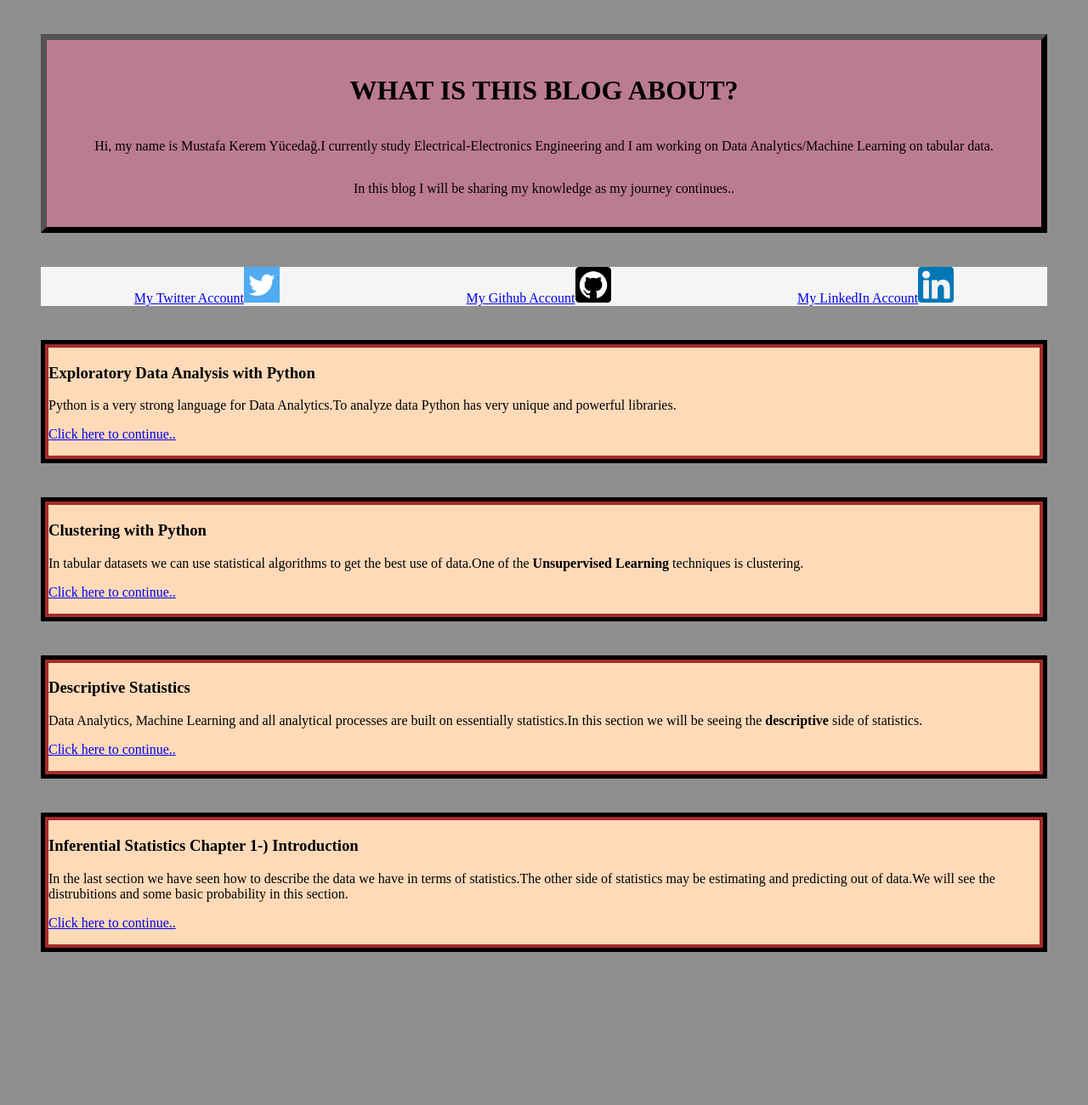
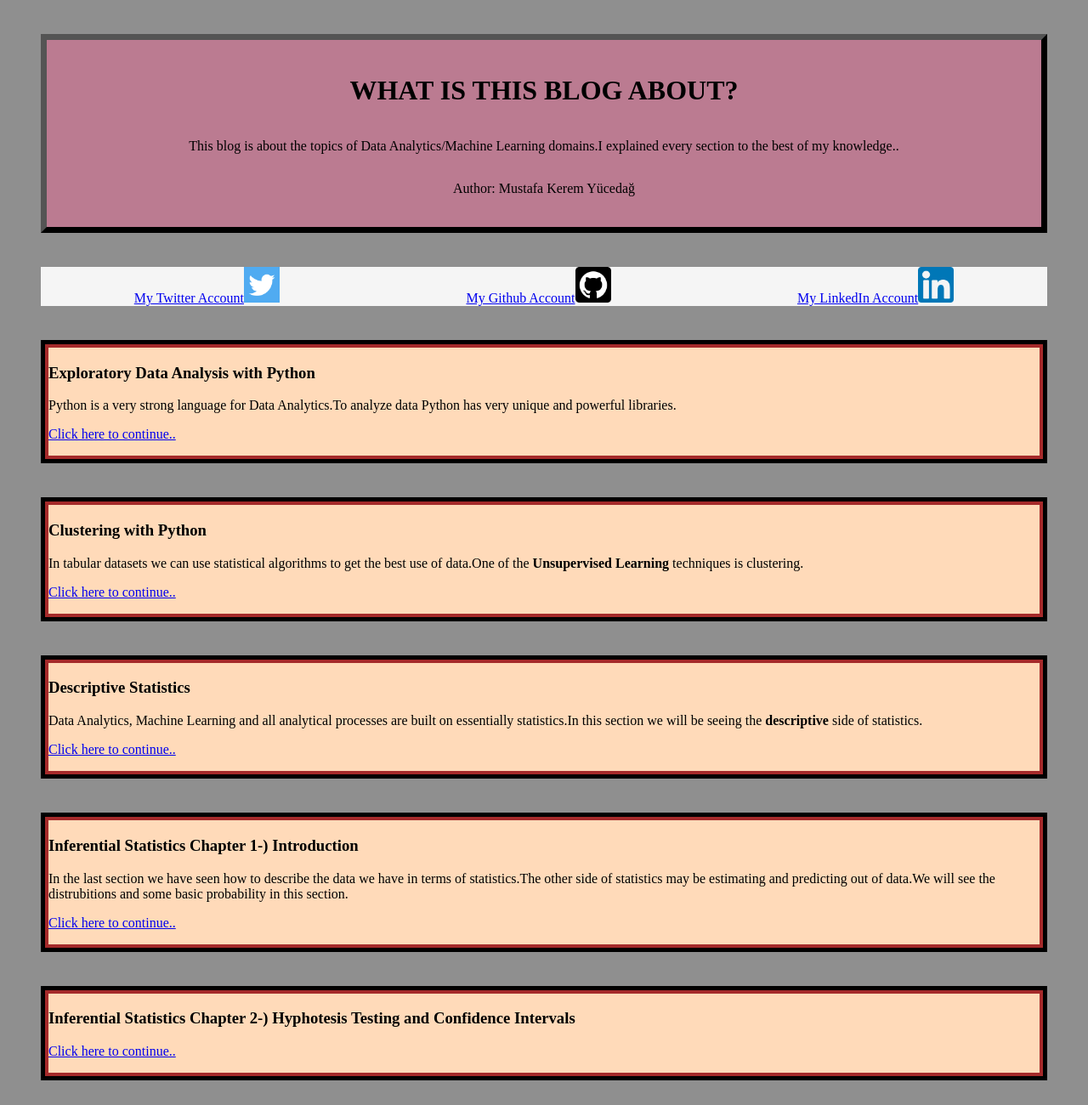
Before and after one commit to keremycdg/blog, a plain HTML site: page index.html in a window 1280 px wide. Shown: the whole page at 85% size. Before the commit the page ends 1160 px from the top, so only its background shows below. Drawn offline with Linux system fonts and the light colour scheme.

Commit message:
Change about

```diff
--- a/index.html
+++ b/index.html
@@ -10,8 +10,8 @@
     <body>
         <div class="about">
          <h1>WHAT IS THIS BLOG ABOUT?</h1>
-         <p>Hi, my name is Mustafa Kerem Yücedağ.I currently study Electrical-Electronics Engineering and I am working on Data Analytics/Machine Learning on tabular data.</p>
-         <p>In this blog I will be sharing my knowledge as my journey continues..</p>
+         <p>This blog is about the topics of Data Analytics/Machine Learning domains.I explained every section to the best of my knowledge..</p>
+         <p>Author: Mustafa Kerem Yücedağ</p>
         </div>
 
         <div class="container">
@@ -54,6 +54,13 @@
           </div>
         </div>
 
+        <div class="contents">
+          <div class="one">
+            <h3>Inferential Statistics Chapter 2-) Hyphotesis Testing and Confidence Intervals
+            </h3>
+            <p><a href="./contents/inferential/inferential2/inferential2.html">Click here to continue..</a></p>
+          </div>
+        </div>
 
 
     </body>
```
Also changed, not shown: contents/inferential/inferential1/inferential1.html (+2 -2 lines), contents/inferential/inferential2/inferential2.html (added, +19 -0 lines).
